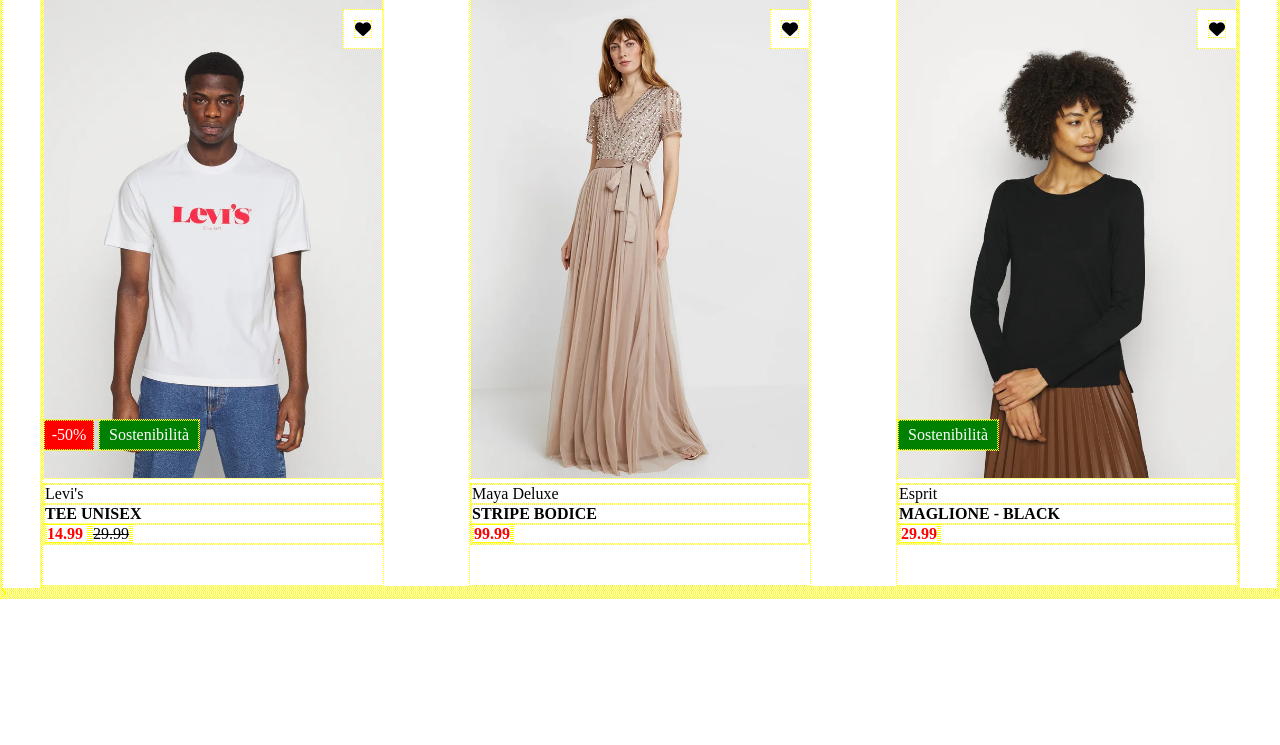
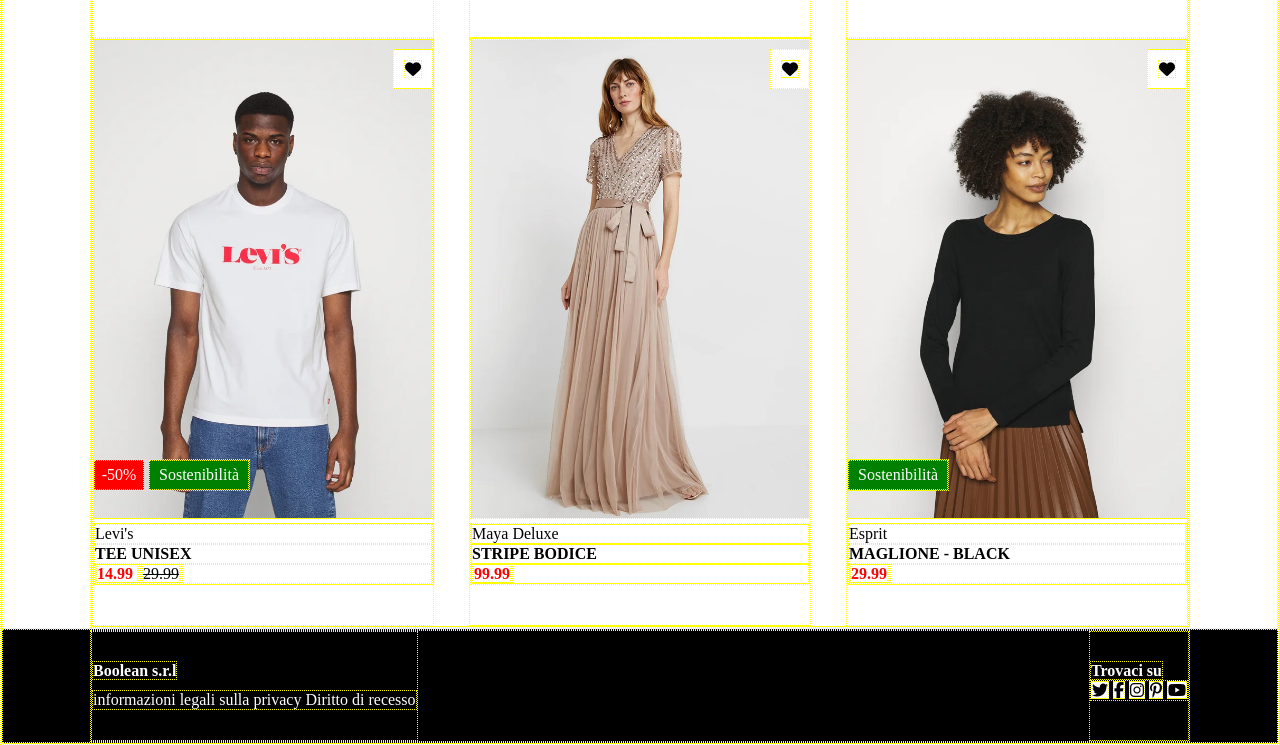
Before and after one commit to ALANOMAM/html-css-boolando, a plain HTML site: page index.html in a window 1280 px wide. Shown: the part 695-1440 px from the top of the page. Before the commit the page ends 1294 px from the top, so only its background shows below. Drawn offline with Linux system fonts and the light colour scheme.

Commit message:
fatto footer, però manca il cambi immagine quando passo sopra

```diff
--- a/index.html
+++ b/index.html
@@ -195,10 +195,26 @@
 
 
 <footer>                     <!--INIZIO FOOTER-->
- <div class="container">
+ <div class="footer-container">
 
-<div></div>
-<div></div>
+<div class="div1">
+<strong>Boolean s.r.l</strong>
+<div>
+ informazioni legali sulla privacy  Diritto di recesso
+</div>
+</div>
+
+
+<div class="div2">
+ <strong>Trovaci su</strong>
+ <div>
+    <i class="fa-brands fa-twitter"></i>
+    <i class="fa-brands fa-facebook-f"></i>
+    <i class="fa-brands fa-instagram"></i>
+    <i class="fa-brands fa-pinterest-p"></i>
+    <i class="fa-brands fa-youtube"></i>
+ </div>
+</div>
 
  </div>
 </footer>                    <!--FINE FOOTER-->
--- a/style.css
+++ b/style.css
@@ -13,7 +13,7 @@ background-color: rgba(255, 105, 0, 1);
 }
 
 .header-container{
-    max-width: 1200px;
+    max-width: 1100px;
     margin-left: auto;
     margin-right: auto;
 
@@ -52,7 +52,7 @@ color: white;
 /*inizio main*/
 
 .main-container{
-    max-width: 1200px;
+    max-width: 1100px;
     margin-left: auto;
     margin-right: auto;
 
@@ -63,6 +63,7 @@ main .images{
     display: flex;
     justify-content: space-between;
     flex-wrap: wrap;
+    margin-top: 40px;
 
 }
 
@@ -133,6 +134,48 @@ main span b{
     margin-bottom: 40px;
 }
 
+/*fine main*/
 
 
-/*fine main*/
+/* inizio footer*/
+footer{
+    background-color: black;
+}
+
+.footer-container{
+    max-width: 1100px;
+    margin-left: auto;
+    margin-right: auto;
+    display: flex;
+    justify-content: space-between;
+}
+
+footer .div1,.div2{
+    padding-top: 30px;
+    padding-bottom: 30px;
+}
+
+footer strong{
+    color:white;
+}
+
+footer i{
+    color: white;
+}
+
+footer .div1 div{
+    color: white;
+    margin-top: 10px;
+}
+
+
+footer .div2 i{
+    background-color: white;
+    color:black;
+}
+
+
+
+
+
+/* fine footer*/
```
